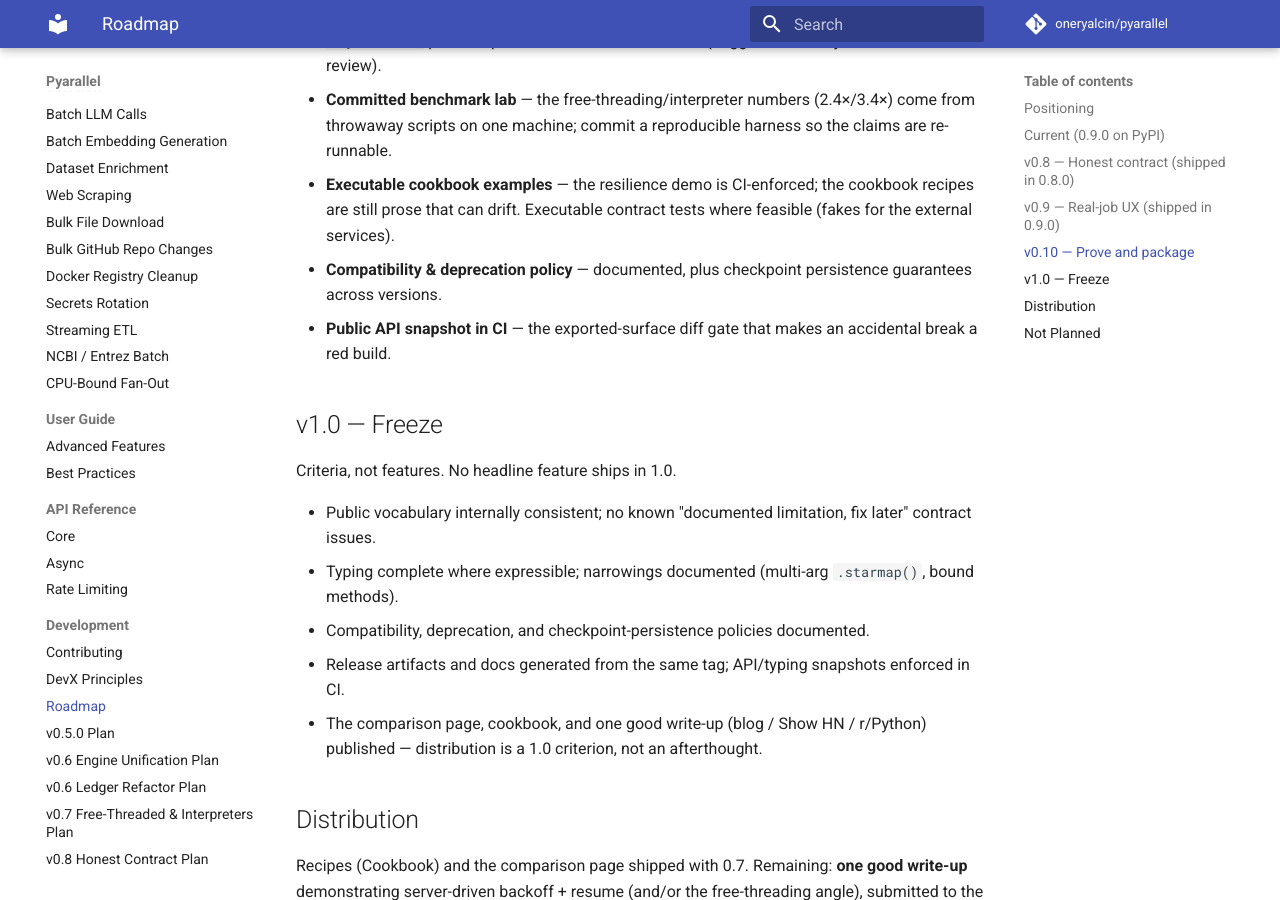
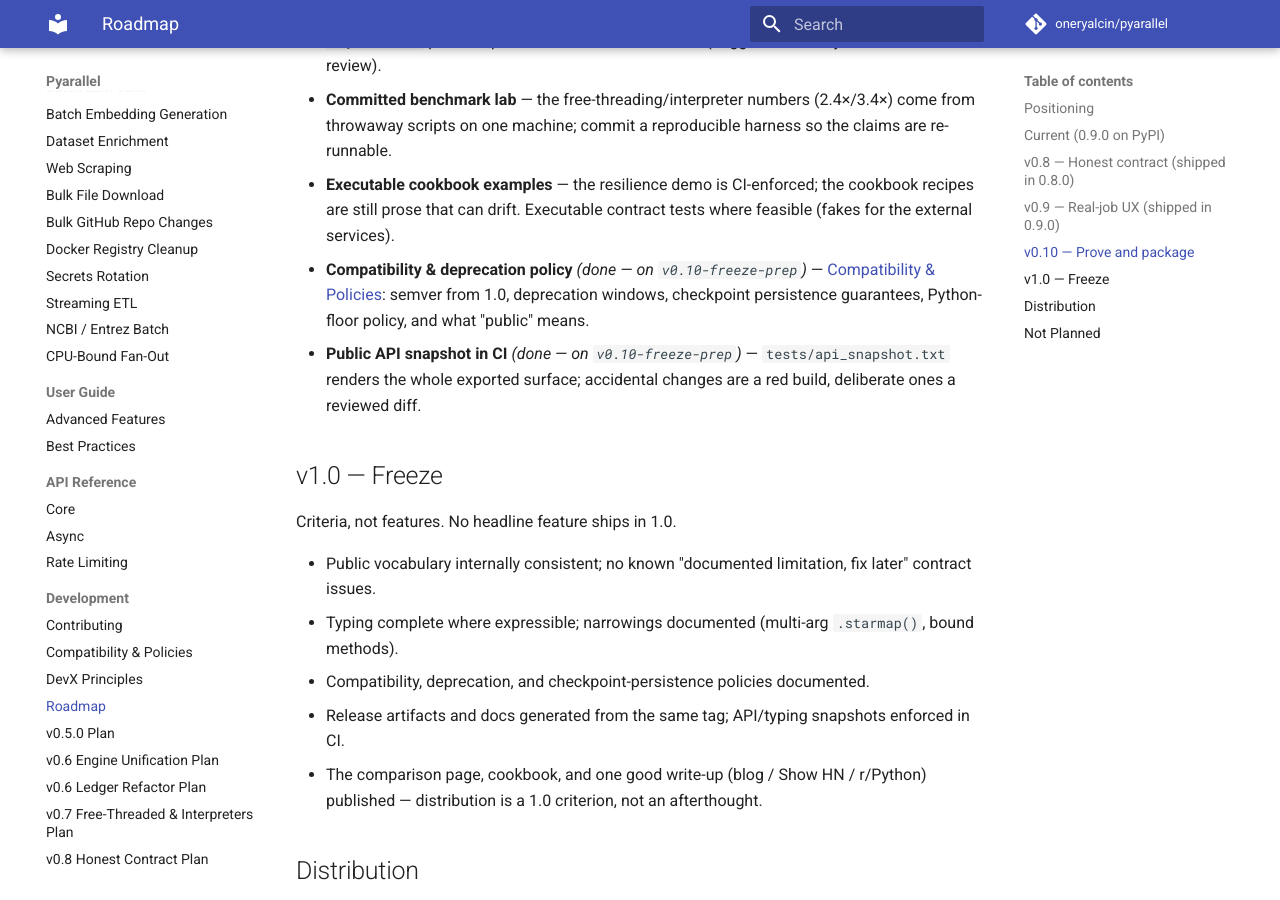
Before and after one commit to oneryalcin/pyarallel, an MkDocs documentation site: the page built from docs/development/roadmap.md, in a window 1280 px wide and 900 px high, scrolled down 3173 px. Built offline with MkDocs 1.6.1 and Material for MkDocs 9.7.7, drawn with Linux system fonts in a browser that asks for light colours; comment, search, counter and statistics services are not loaded.

Commit message:
Add public-API snapshot gate and compatibility policies
Snapshot gate: tests/api_snapshot.txt renders the entire exported
surface (names, signatures, methods, properties, enum members) in
human-readable lines; the test diffs the live API against it. An
accidental rename/signature change/dropped export is a red build; a
deliberate one regenerates the file and the change shows as a reviewed
diff. Verified to trip on a simulated dropped export.

Policies page (docs/development/policies.md): semver from 1.0 with
patch-level surface enforcement via the gate; deprecation windows
(warning >= one minor, removal only in majors); checkpoint file
guarantees (schema fail-closed, within-major readability, the pickle
boundary, cross-Python rules); Python-floor policy; and an explicit
definition of 'public'. Stated before the freeze so 1.0 means
something.

Two more v0.10 items done; remaining: benchmark lab, executable
cookbook examples.

```diff
--- a/docs/development/roadmap.md
+++ b/docs/development/roadmap.md
@@ -147,10 +147,13 @@
 - **Executable cookbook examples** — the resilience demo is CI-enforced;
   the cookbook recipes are still prose that can drift. Executable
   contract tests where feasible (fakes for the external services).
-- **Compatibility & deprecation policy** — documented, plus checkpoint
-  persistence guarantees across versions.
-- **Public API snapshot in CI** — the exported-surface diff gate that
-  makes an accidental break a red build.
+- **Compatibility & deprecation policy** *(done — on
+  `v0.10-freeze-prep`)* — [Compatibility & Policies](policies.md):
+  semver from 1.0, deprecation windows, checkpoint persistence
+  guarantees, Python-floor policy, and what "public" means.
+- **Public API snapshot in CI** *(done — on `v0.10-freeze-prep`)* —
+  `tests/api_snapshot.txt` renders the whole exported surface;
+  accidental changes are a red build, deliberate ones a reviewed diff.
 
 ## v1.0 — Freeze
 
--- a/mkdocs.yml
+++ b/mkdocs.yml
@@ -46,6 +46,7 @@
     - Rate Limiting: api-reference/rate-limiting.md
   - Development:
     - Contributing: development/CONTRIBUTING.md
+    - Compatibility & Policies: development/policies.md
     - DevX Principles: development/devx-principles.md
     - Roadmap: development/roadmap.md
     - v0.5.0 Plan: development/plans/v0.5.0.md
```
Also changed, not shown: CHANGELOG.md (+10 -0 lines), docs/development/policies.md (added, +84 -0 lines), 2 other files.
